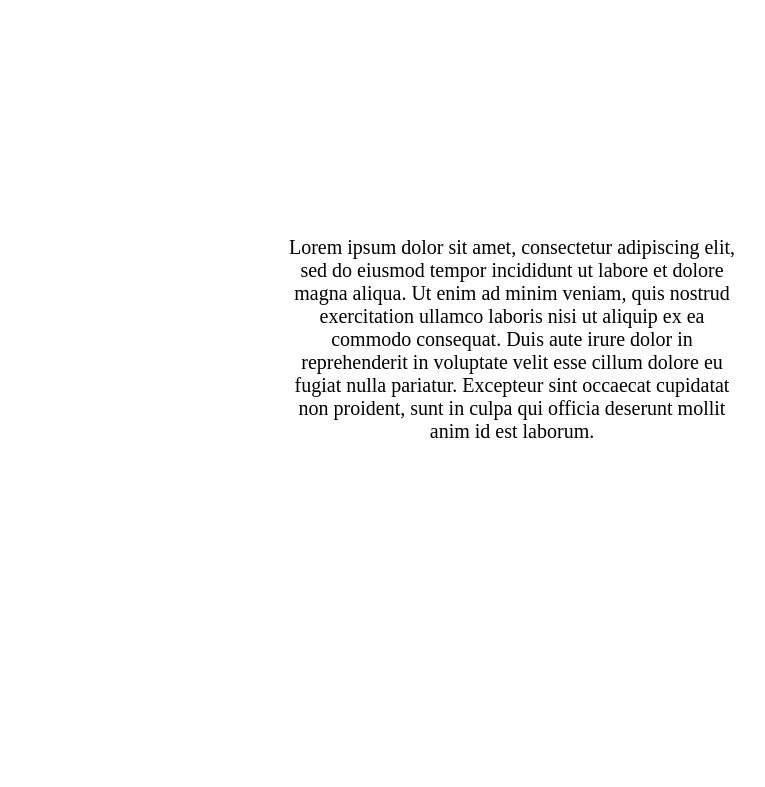
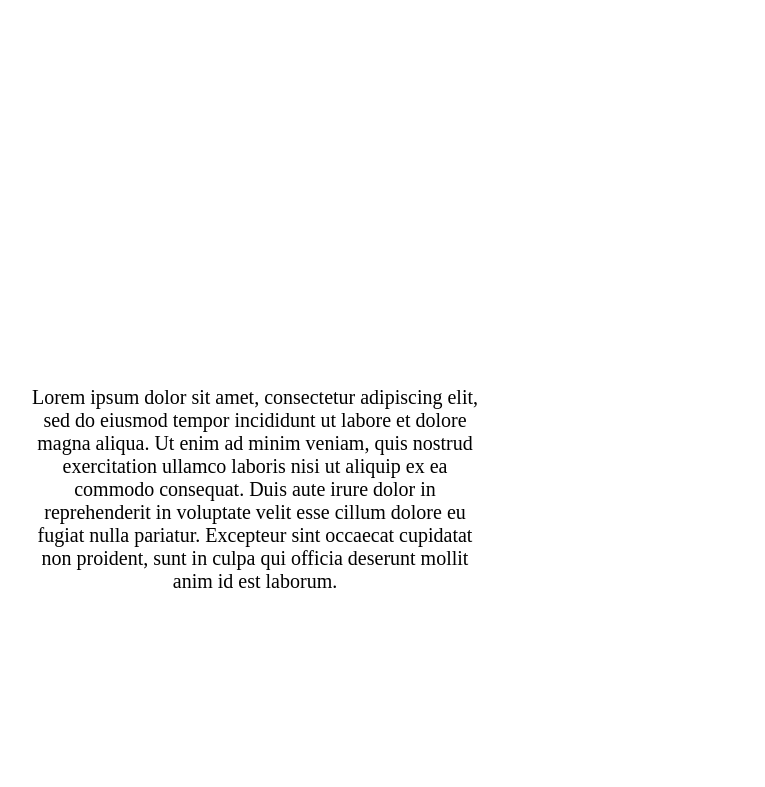
Before and after one commit to Artists-for-Humanity/Portfolio-Website-Starter-Files, a PHP site: page /website_home.html in a window 1280 px wide. Shown: the part 1034-1821 px from the top of the page, without its empty margins (128-893 px from the left). Before the commit the page ends 1472 px from the top, so only its background shows below. Run offline with PHP 8.4, Linux system fonts and the light colour scheme; some libraries are stand-ins or nearby versions; some web fonts are replaced.

Commit message:
Revert "added home text website home"
This reverts commit d65b2f3f420ac3406074d037bdb6edfa03757f40.

```diff
--- a/style.css
+++ b/style.css
@@ -87,12 +87,6 @@ img {
 
 } */
 
-.home-text {
-    display: flex;
-    justify-content: center;
-    align-items: center;
-}
-
 .btn-container {
     width: 500px;
     display: flex;
@@ -167,8 +161,6 @@ img {
     font-weight: lighter;
     text-align: center;
     justify-items: center;
-    text-align: center;
-
 }
 
 .intro-left {
@@ -185,7 +177,6 @@ img {
     font-size: 20px;
     font-weight: lighter;
     align-items: right;
-    text-align: right;
 }
 
 .about-btn {
--- a/website_home.html
+++ b/website_home.html
@@ -29,17 +29,21 @@
 
     <main class="home-content">
         <div class="parallax-window" data-parallax="scroll" data-image-src="pinkflowers.png"></div>
-        <section>
-            <div class="home-text">
-            <p class="intro-center">
-            Lorem ipsum dolor sit amet, consectetur adipiscing elit, sed do eiusmod tempor incididunt ut labore et
-            dolore magna aliqua. Ut enim ad minim veniam, quis nostrud exercitation ullamco laboris nisi ut aliquip
-            ex ea commodo consequat. Duis aute irure dolor in reprehenderit in voluptate velit esse cillum dolore eu
-            fugiat nulla pariatur.
-            Excepteur sint occaecat cupidatat non proident, sunt in culpa qui officia deserunt mollit anim id est
-            laborum.
-            </p>
-            </div>
+        <section class="text-center">
+            <!-- <div class="text-center"> -->
+                <p class="intro-center">
+                    Lorem ipsum dolor sit amet, consectetur adipiscing elit, sed do eiusmod tempor incididunt ut labore
+                    et
+                    dolore magna aliqua. Ut enim ad minim veniam, quis nostrud exercitation ullamco laboris nisi ut
+                    aliquip
+                    ex ea commodo consequat. Duis aute irure dolor in reprehenderit in voluptate velit esse cillum
+                    dolore eu
+                    fugiat nulla pariatur.
+                    Excepteur sint occaecat cupidatat non proident, sunt in culpa qui officia deserunt mollit anim id
+                    est
+                    laborum.
+                </p>
+            <!-- </div> -->
         </section>
         <div class="parallax-window" data-parallax="scroll" data-image-src="pinkflowers.png"></div>
     </main>
```
